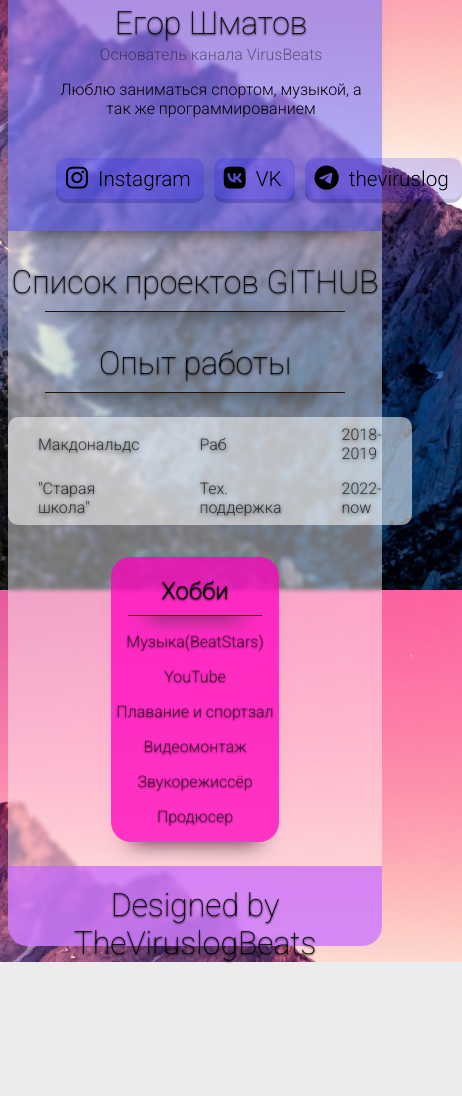
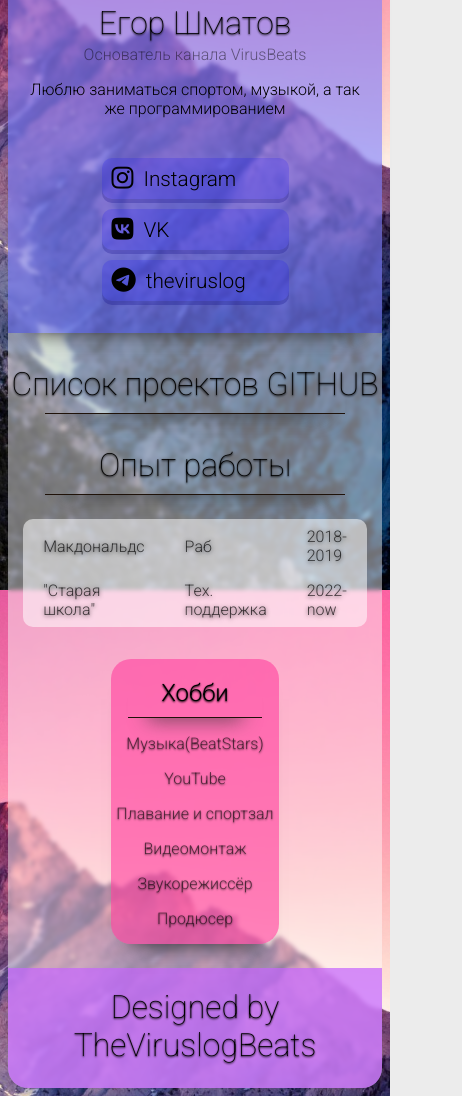
Before and after one commit to YNGPrenty/My-CV, a website: page index.html in a window 390 px wide. Shown: the part 254-1350 px from the top of the page, 462 px wide, since content can reach past the window. Before the commit the page ends 1216 px from the top, so only its background shows below. Drawn offline with Linux system fonts and the light colour scheme.

Commit message:
Адаптивная вёрстка

```diff
--- a/index.html
+++ b/index.html
@@ -1,13 +1,32 @@
 <!DOCTYPE html>
 <html>
   <head>
+    <!-- Adaptive styles -->
+    <meta charset="utf-8" />
+    <meta http-equiv="X-UA-Compatible" content="IE=edge" />
+    <meta name="viewport" content="width=device-width, initial-scale=1" />
+    <!-- Adaptive styles -->
     <meta charset="UTF-8" />
     <title>VirusBeats CV</title>
     <link href="styles.css" rel="stylesheet" />
     <!-- favico -->
-    <link rel="apple-touch-icon" sizes="180x180" href="favico/apple-touch-icon.png" />
-    <link rel="icon" type="image/png" sizes="32x32" href="favico/favicon-32x32.png" />
-    <link rel="icon" type="image/png" sizes="16x16" href="favico/favicon-16x16.png" />
+    <link
+      rel="apple-touch-icon"
+      sizes="180x180"
+      href="favico/apple-touch-icon.png"
+    />
+    <link
+      rel="icon"
+      type="image/png"
+      sizes="32x32"
+      href="favico/favicon-32x32.png"
+    />
+    <link
+      rel="icon"
+      type="image/png"
+      sizes="16x16"
+      href="favico/favicon-16x16.png"
+    />
     <link rel="manifest" href="favico/site.webmanifest" />
     <link rel="mask-icon" href="favico/safari-pinned-tab.svg" color="#5bbad5" />
     <meta name="msapplication-TileColor" content="#da532c" />
--- a/styles.css
+++ b/styles.css
@@ -11,6 +11,7 @@ body {
   background: rgb(236, 236, 236) url(background.jpg) no-repeat fixed;
   background-size: cover;
   font-size: 16px;
+  font-weight: normal;
   font-family: "Roboto", sans-serif;
 }
 
@@ -28,21 +29,6 @@ body {
   padding: 1rem;
   border-radius: 20px 20px 0px 0px;
   box-shadow: 0 20px 20px -20px #333;
-}
-
-@media (max-width: 700px) {
-  .container {
-    width: 100%;
-  }
-  .myinfo {
-    text-align: center;
-    display: block;
-  }
-  .sociales ul {
-    display: block;
-    text-align: center;
-    justify-content: space-evenly;
-  }
 }
 
 .myinfo-text {
@@ -101,7 +87,7 @@ body {
 .hobby {
   width: 45%;
   text-align: center;
-  background-color: rgba(255, 0, 191, 0.75);
+  background-color: rgba(255, 68, 161, 0.63);
   border-radius: 20px;
   box-shadow: 0 20px 20px -20px #333;
 }
@@ -223,3 +209,43 @@ td {
   text-shadow: 0px 1px 4px;
   color: rgba(0, 0, 0, 0.699);
 }
+
+@media (max-width: 700px) {
+  .container {
+    width: 100%;
+    margin: 0;
+    padding: 0;
+  }
+  .myinfo {
+    text-align: center;
+    display: block;
+  }
+  .myinfo-text {
+    margin-left: 0;
+  }
+
+  .sociales ul {
+    display: block;
+  }
+
+  .sociales ul li {
+    margin-left: auto;
+    margin-right: auto;
+    margin-bottom: 10px;
+    width: 50%;
+  }
+
+  td {
+    padding: 8px 20px;
+  }
+}
+
+@media (max-width: 500px) {
+  .footer h1 {
+    margin-left: 33px ;
+    margin-right: 33px ;
+  }
+  .footer {
+    height: 120px;
+  }
+}
```
